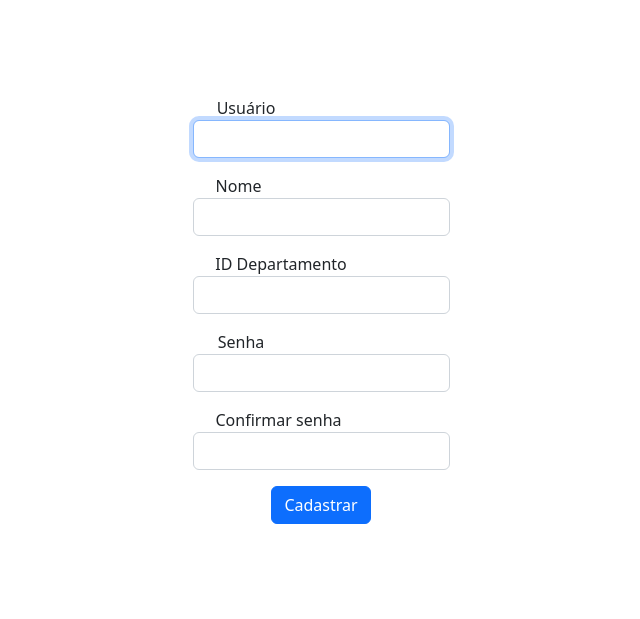
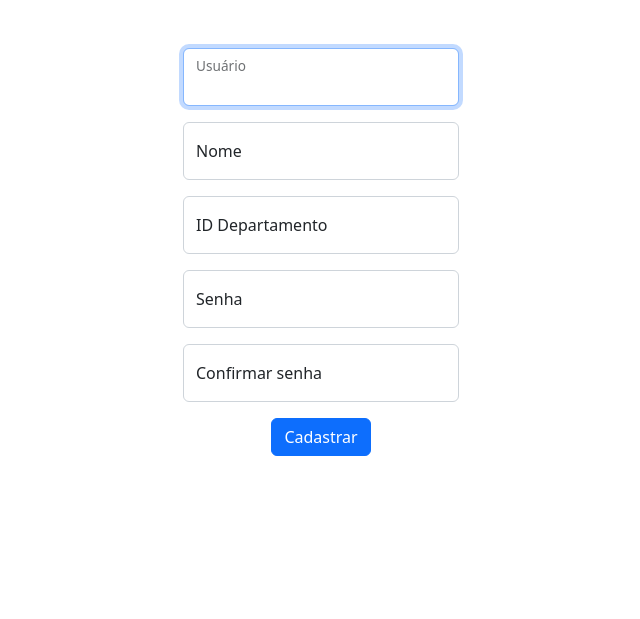
Before and after one commit to Duduhiro/HelpQueries, a Flask app: page /register in a window 1280 px wide. Shown: the part 58-677 px from the top of the page, without its empty margins (319-959 px from the left). Run offline with Flask 3, Linux system fonts and the light colour scheme.

Commit message:
Implemented floating input in register and login

```diff
--- a/app.py
+++ b/app.py
@@ -30,6 +30,11 @@ def index () :
 @login_required
 def meus_chamados () :
     return render_template('meus-chamados.html')
+
+@app.route('/abrir-chamado')
+@login_required
+def abrir_chamado () :
+    return render_template('abrir-chamado.html')
 
 @app.route('/atendimento', methods=['POST', 'GET'])
 @login_required
--- a/templates/layout.html
+++ b/templates/layout.html
@@ -35,15 +35,8 @@
             </div>
         </div>
     </nav>
-    {% block body %}
+    {% block main %}
 
     {% endblock %}
-
-
-    <main class="container-fluid py-5 text-center">
-        {% block main %}
-
-        {% endblock %}
-    </main>
 </body>
 </html>
--- a/templates/meus-chamados.html
+++ b/templates/meus-chamados.html
@@ -19,6 +19,8 @@
 
 {% block main %}
 
-    <h1>Chamados</h1>
+    <form action="/abrir-chamado" method="get">
+        <button class="btn btn-secondary" type="submit">Abrir Chamado</button>
+    </form>
 
 {% endblock %}
--- a/templates/register.html
+++ b/templates/register.html
@@ -3,29 +3,30 @@
 {% block title %}Register{% endblock %}
 
 {% block main %}
-<div class="container py-5">
-    <form action="/register" method="post">
-        <div class="mb-3">
-            <label style="margin-left: -150px;">Usuário</label>
-            <input name="user" type="text" class="form-control mx-auto w-auto" autocomplete="off" autofocus>
+<div class="container-md py-5 text-center">
+    <form action="/register" method="post" class="container" style="width: 300px;">
+        <div class="mb-3 form-floating">
+            <input name="user" type="text" class="form-control" id="floatingInput" placeholder="Usuário" autocomplete="off" autofocus>
+            <label for="floatingInput">Usuário</label>
         </div>
-        <div class="mb-3">
-            <label style="margin-left: -165px;">Nome</label>
-            <input name="name" type="text" class="form-control mx-auto w-auto" autocomplete="off">
+        <div class="mb-3 form-floating">
+            <input name="name" type="text" class="form-control" id="floatingInput" placeholder="Nome" autocomplete="off">
+            <label for="floatingInput">Nome</label>
         </div>
-        <div class="mb-3">
-            <label style="margin-left: -80px;">ID Departamento</label>
-            <input name="dep" type="number" class="form-control mx-auto w-auto" autocomplete="off">
+        <div class="mb-3 form-floating">
+            <input name="dep" type="number" class="form-control" placeholder="ID Departamento" id="floatingNumber" autocomplete="off">
+            <label for="floatingNumber">ID Departamento</label>
         </div>
-        <div class="mb-3">
-            <label style="margin-left: -160px;">Senha</label>
-            <input name="password" type="password" class="form-control mx-auto w-auto">
+        <div class="mb-3 form-floating">
+            <input name="password" type="password" class="form-control" id="floatingPassword" placeholder="Senha">
+            <label for="floatingPassword">Senha</label>
         </div>
-        <div class="mb-3">
-            <label style="margin-left: -85px;">Confirmar senha</label>
-            <input name="confirm" type="password" class="form-control mx-auto w-auto">
+        <div class="mb-3 form-floating">
+            <input name="confirm" type="password" class="form-control" id="floatingPassword" placeholder="Confirmar Senha">
+            <label for="floatingPassword">Confirmar senha</label>
         </div>
         <button class="btn btn-primary" type="submit">Cadastrar</button>
     </form>
 </div>
+
 {% endblock %}
```
Also changed, not shown: templates/login.html (+10 -6 lines), 2 other files.
